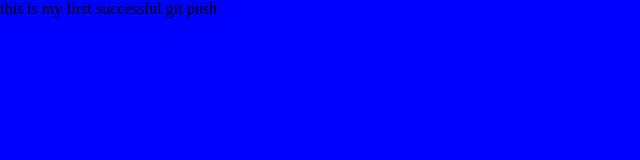
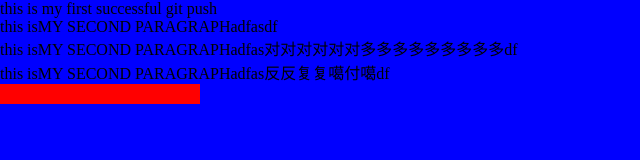
Before and after one commit to 13889714624/web-test, a website: page index.html in a window 1280 px wide. Shown: the whole page, without its empty margins (0-640 px from the left). Drawn offline with Linux system fonts and the light colour scheme.

Commit message:
fourth commit

```diff
--- a/index.html
+++ b/index.html
@@ -11,5 +11,9 @@
  </head>
  <body>
   <p>this is my first successful git push</p>
+<p>this isMY SECOND PARAGRAPHadfasdf </p>
+<p>this isMY SECOND PARAGRAPHadfas对对对对对对多多多多多多多多多df </p>
+<p>this isMY SECOND PARAGRAPHadfas反反复复噶付噶df </p>
+<div style="width:200px;height:20px;background:red;"></div>
  </body>
 </html>
```
Also changed, not shown: package.json (added, +22 -0 lines), 2 other files.
